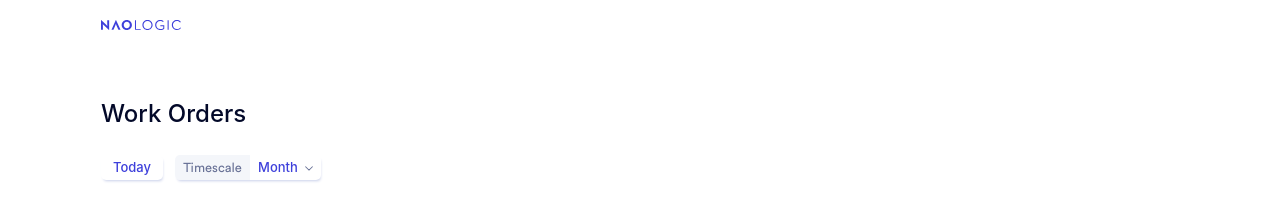
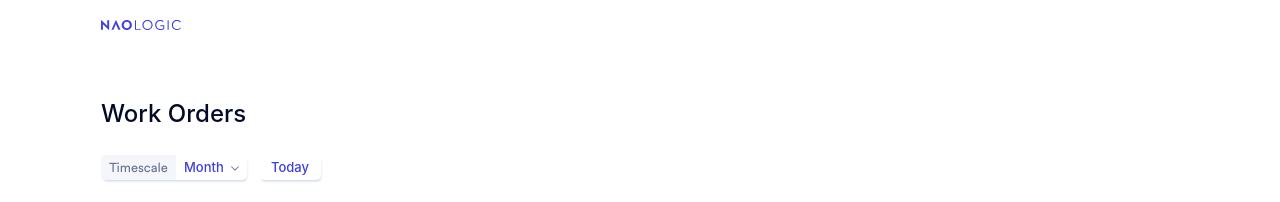
Before and after one commit to Alex88Ryabov/work-order-schedule, an Angular app: page / in a window 1280 px wide. Shown: the top 202 px of the page. Built offline with nearby package versions, Linux system fonts and the light colour scheme; a web font is replaced by a local one.

Commit message:
[naologic][technical-test] change "today" button position

```diff
--- a/src/app/components/schedule-page/schedule-page.component.html
+++ b/src/app/components/schedule-page/schedule-page.component.html
@@ -8,7 +8,6 @@
   <h1 class="schedule-page__title">Work Orders</h1>
 
   <div class="schedule-page__controls">
-    <button type="button" class="schedule-page__today" (click)="goToToday()">Today</button>
     <div class="schedule-page__timescale">
       <span class="schedule-page__timescale-label">Timescale</span>
       <ng-select
@@ -21,6 +20,7 @@
         [clearable]="false"
       />
     </div>
+    <button type="button" class="schedule-page__today" (click)="goToToday()">Today</button>
   </div>
 
   <app-timeline
```
